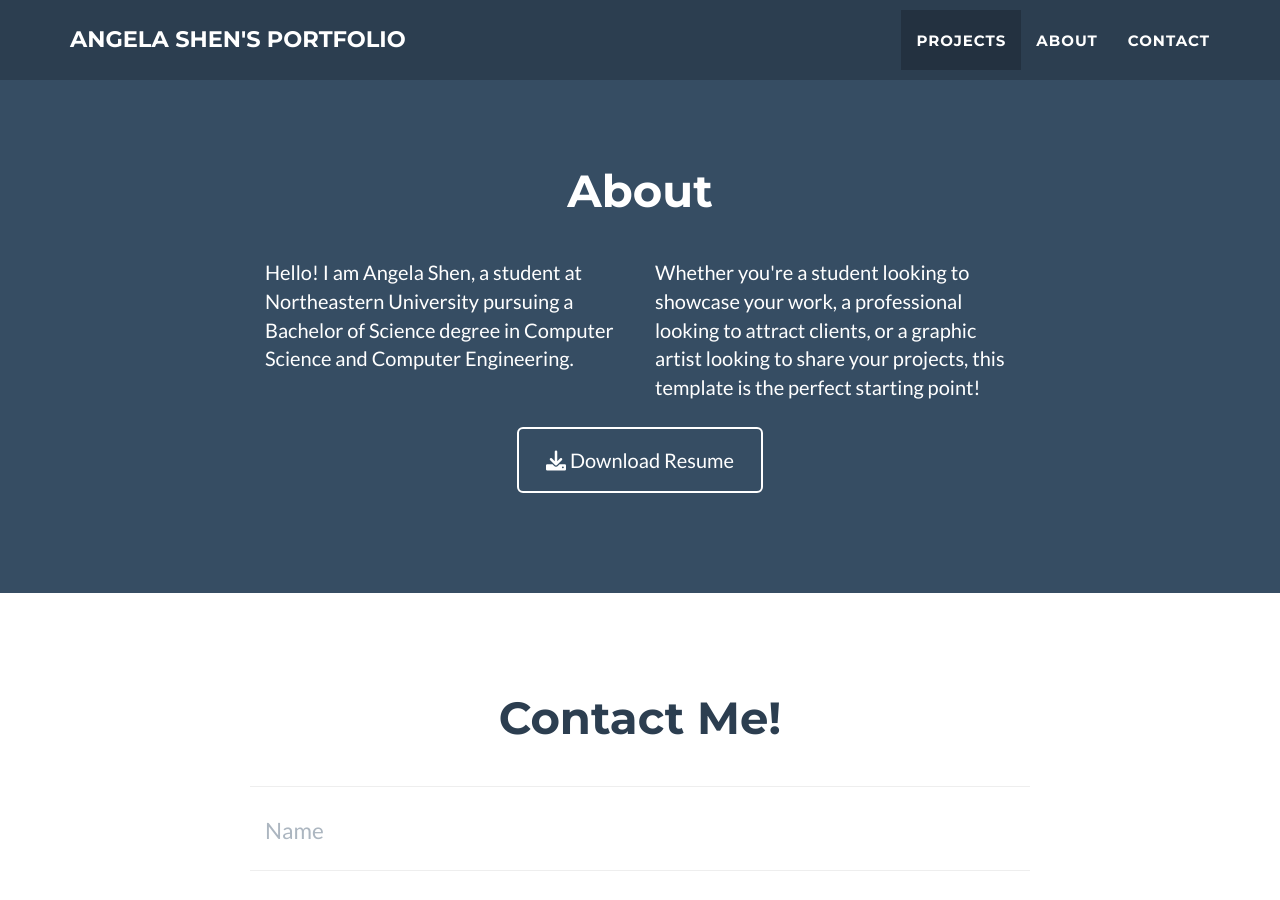
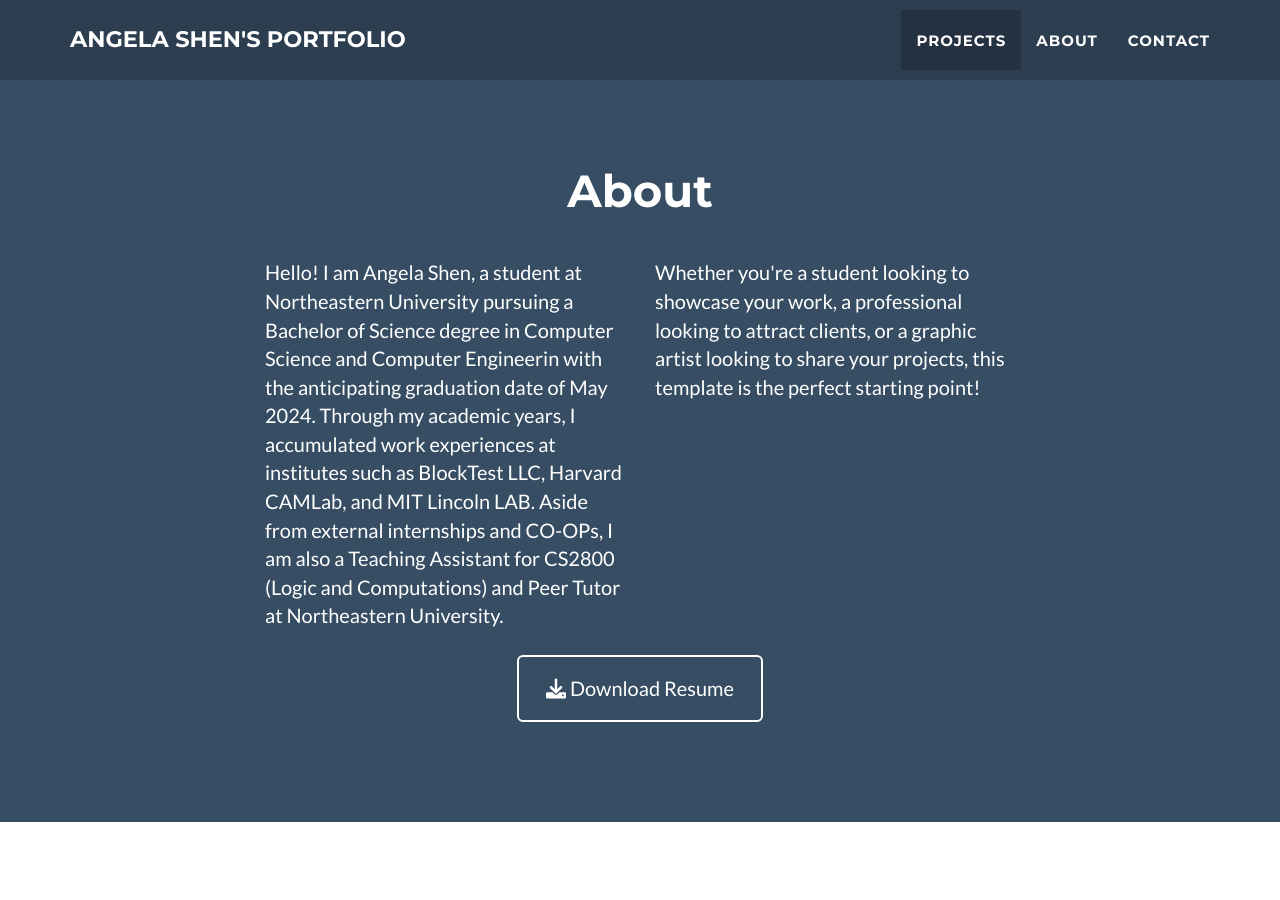
Before and after one commit to shen02/portfolio, a Jekyll site: the page built from _posts/2022-04-09-SSIR.markdown, in a window 1280 px wide and 900 px high, scrolled down 1325 px. Built offline with Jekyll 4.4.1, drawn with Linux system fonts in a browser that asks for light colours.

Commit message:
Added work experiences

```diff
--- a/_includes/about.html
+++ b/_includes/about.html
@@ -10,7 +10,10 @@
     </div>
     <div class="row">
       <div class="col-lg-4 col-lg-offset-2">
-        <p>Hello! I am Angela Shen, a student at Northeastern University pursuing a Bachelor of Science degree in Computer Science and Computer Engineering.</p>
+        <p>Hello! I am Angela Shen, a student at Northeastern University pursuing a Bachelor of Science degree in Computer Science and Computer Engineerin with the anticipating graduation date of May 2024.
+          Through my academic years, I accumulated work experiences at institutes such as BlockTest LLC, Harvard CAMLab, and MIT Lincoln LAB.
+          Aside from external internships and CO-OPs, I am also a Teaching Assistant for CS2800 (Logic and Computations) and Peer Tutor at Northeastern University.
+        </p>
       </div>
       <div class="col-lg-4">
         <p>Whether you're a student looking to showcase your work, a professional looking to attract clients, or
```
